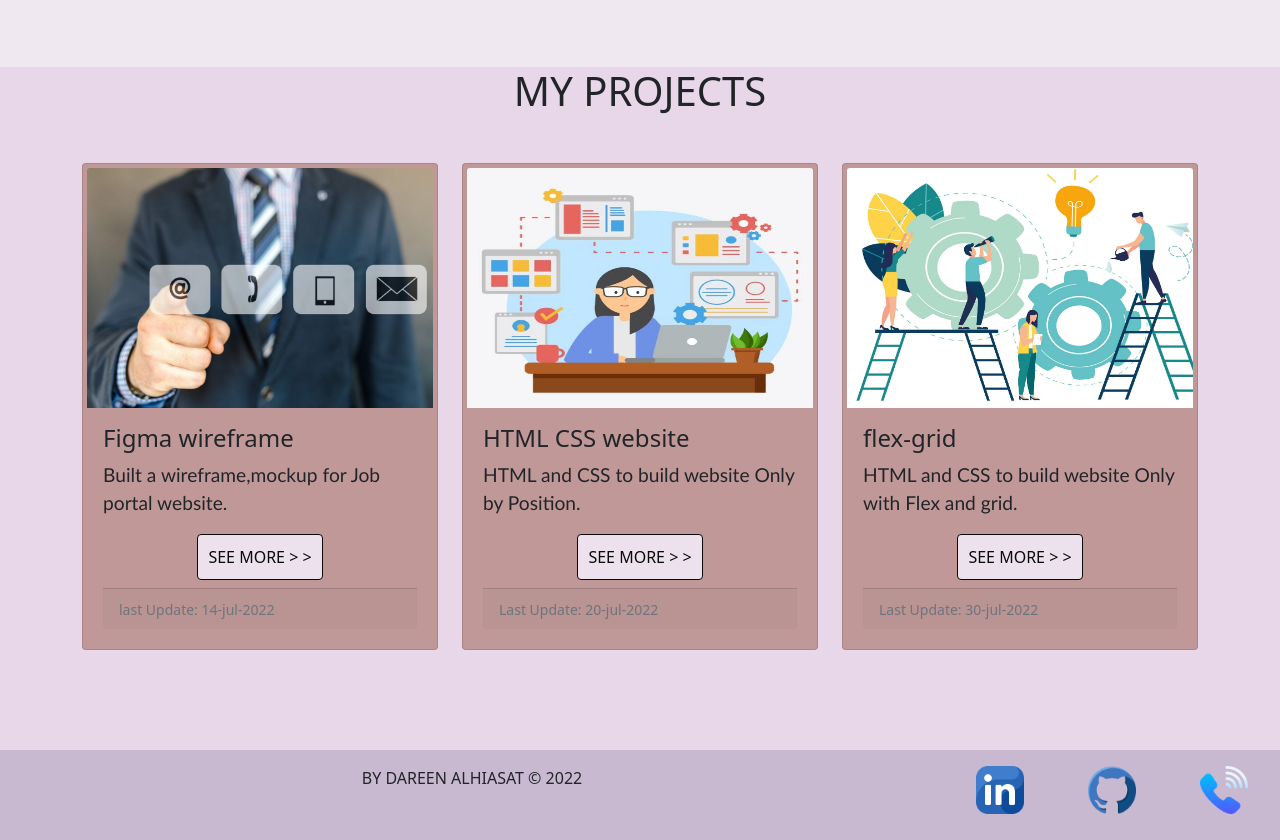
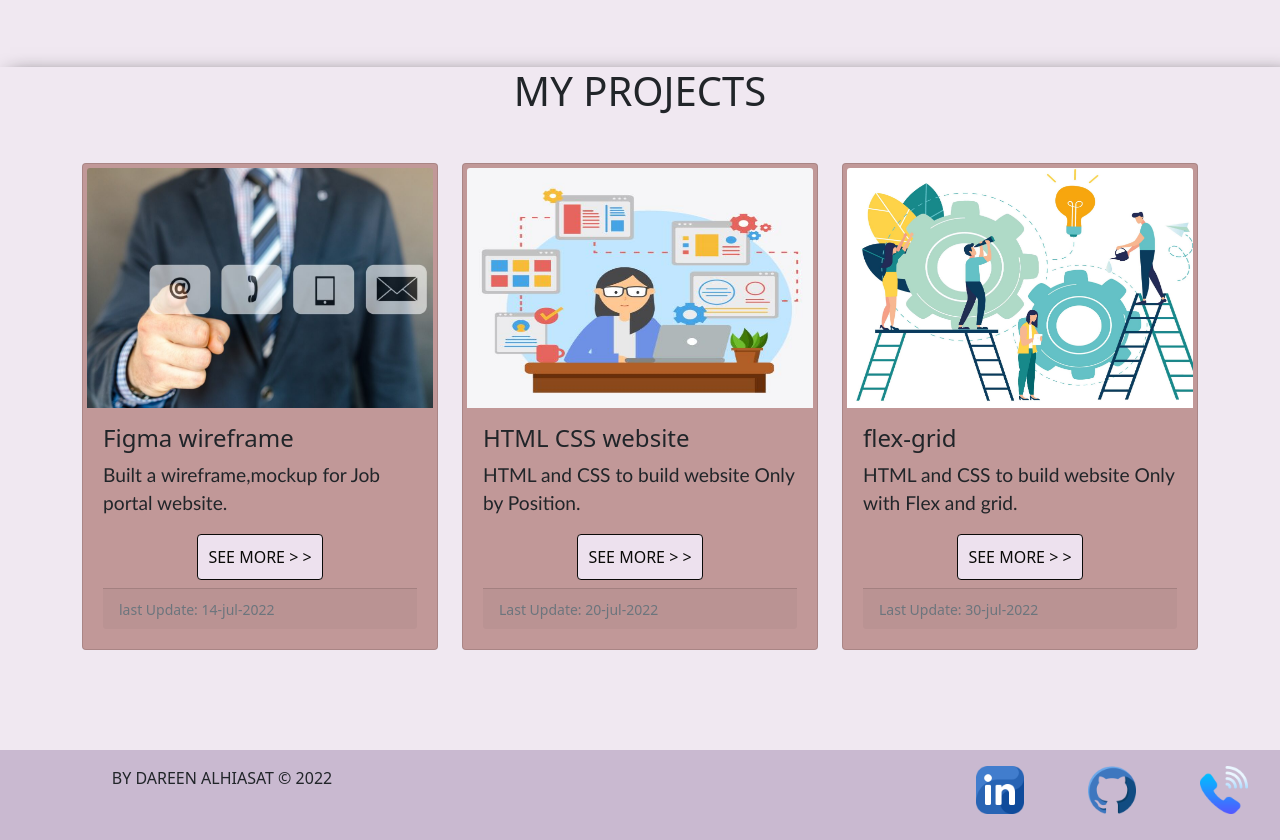
Before and after one commit to dareen323/portfolio, a plain HTML site: page index.html in a window 1280 px wide. Shown: the part 2246-3086 px from the top of the page. Drawn offline with nearby package versions, Linux system fonts and the light colour scheme.

Commit message:
Update porto.css

```diff
--- a/porto.css
+++ b/porto.css
@@ -97,9 +97,9 @@ to {    transform: translate(0px,0px); }
 
 
  #portfolio{
-   background-color: #e7d7e9;
+   background-color: rgb(240, 232, 241);
   margin-top: 70px;
-box-shadow: 5px 5px rgb(63, 57, 65);
+box-shadow: 10px 10px 20px rgb(24, 22, 24);
  }
 
 .portfolioContent{
@@ -140,3 +140,21 @@ background-color: #c19898;"
   .hero_title {
     font-size: 3rem;
     }
+
+  }
+
+
+
+  @media only screen and (min-width: 950px) {
+
+    footer p{
+margin-right: 500px;
+      }
+
+    }
+    @media only screen and (max-width: 775px) {
+
+ .contact{
+  align-items: center;
+ }
+      }
```
